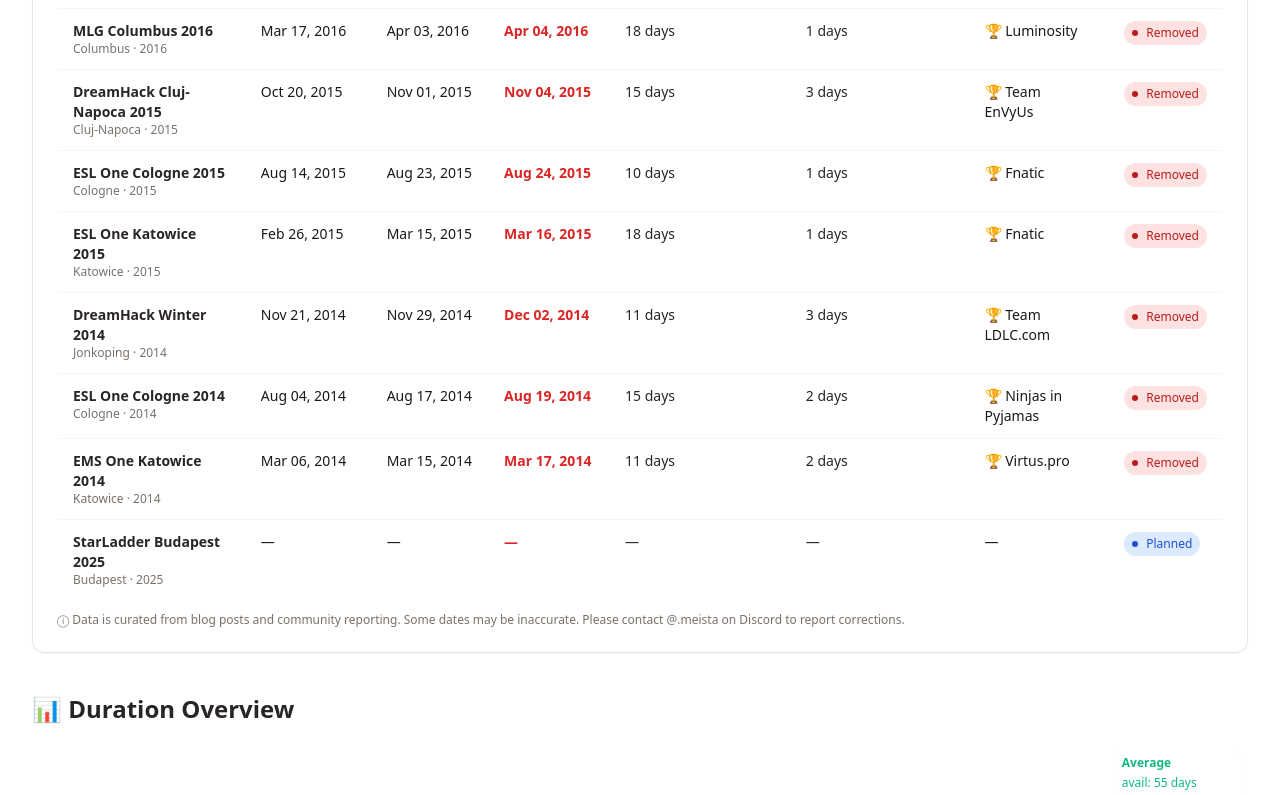
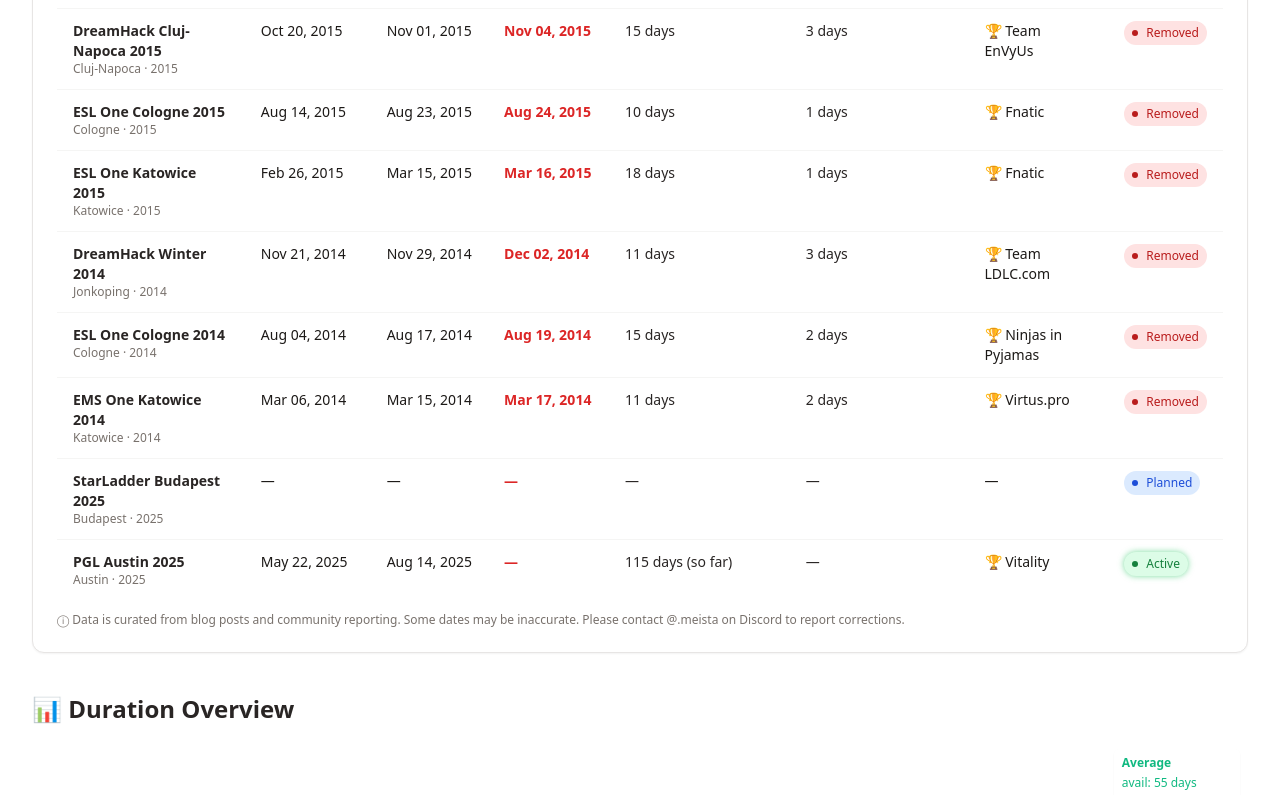
Before and after one commit to meistaGG/cs2-major-sale-tracker, a React (Vite) app: page / in a window 1280 px wide. Shown: the part 1314-2109 px from the top of the page. Built offline with nearby package versions, Linux system fonts and the light colour scheme.

Commit message:
Add weight to the status pill to show planned -> active -> removed; always preserve date and other sorts

```diff
--- a/src/app.tsx
+++ b/src/app.tsx
@@ -30,7 +30,7 @@
 
 const INITIAL_ROWS: CapsuleRow[] = [
   // === Older CS:GO Majors ===
-    {
+  {
     id: "katowice-2014",
     major: "EMS One Katowice 2014",
     city: "Katowice",
@@ -296,8 +296,21 @@
   if (removed && today > removed)
     return { label: "Removed", tone: "bg-red-100 text-red-700" };
   if (intro && today >= intro && (!removed || today <= removed))
-    return { label: "Active", tone: "bg-green-100 text-green-700 shadow-[0_0_6px_rgba(34,197,94,0.6)] animate-pulse" };
+    return {
+      label: "Active",
+      tone: "bg-green-100 text-green-700 shadow-[0_0_6px_rgba(34,197,94,0.6)] animate-pulse",
+    };
   return { label: "Planned", tone: "bg-blue-100 text-blue-700" };
+};
+
+const statusRank = (row: CapsuleRow) => {
+  const today = new Date();
+  const intro = row.introduced ? new Date(row.introduced + "T00:00:00") : null;
+  const removed = row.removed ? new Date(row.removed + "T00:00:00") : null;
+
+  if (intro && today < intro) return 0; // Planned
+  if (intro && (!removed || today <= removed)) return 1; // Active
+  return 2; // Removed
 };
 
 // (Optional) label component (kept if you switch back to inline labels later)
@@ -342,11 +355,18 @@
 
 const sortBy = (rows: CapsuleRow[], { key, dir }: SortState) => {
   const r = [...rows].sort((a, b) => {
+    // 1. Compare by status rank first
+    const sa = statusRank(a);
+    const sb = statusRank(b);
+    if (sa !== sb) return sa - sb;
+
+    // 2. If same status, compare by chosen column
     const av = (a[key] ?? "") as string | number;
     const bv = (b[key] ?? "") as string | number;
     if (av === bv) return 0;
     return av > bv ? 1 : -1;
   });
+
   return dir === "asc" ? r : r.reverse();
 };
 
```
